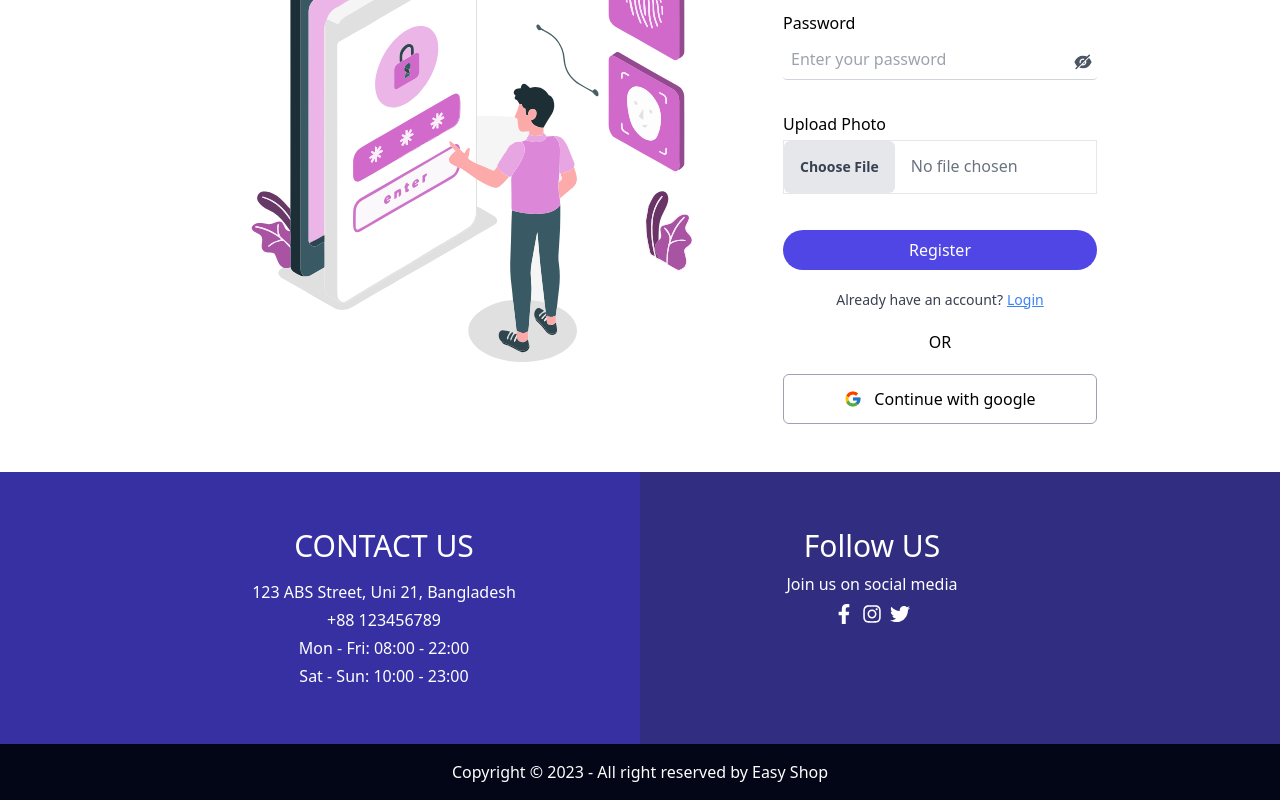
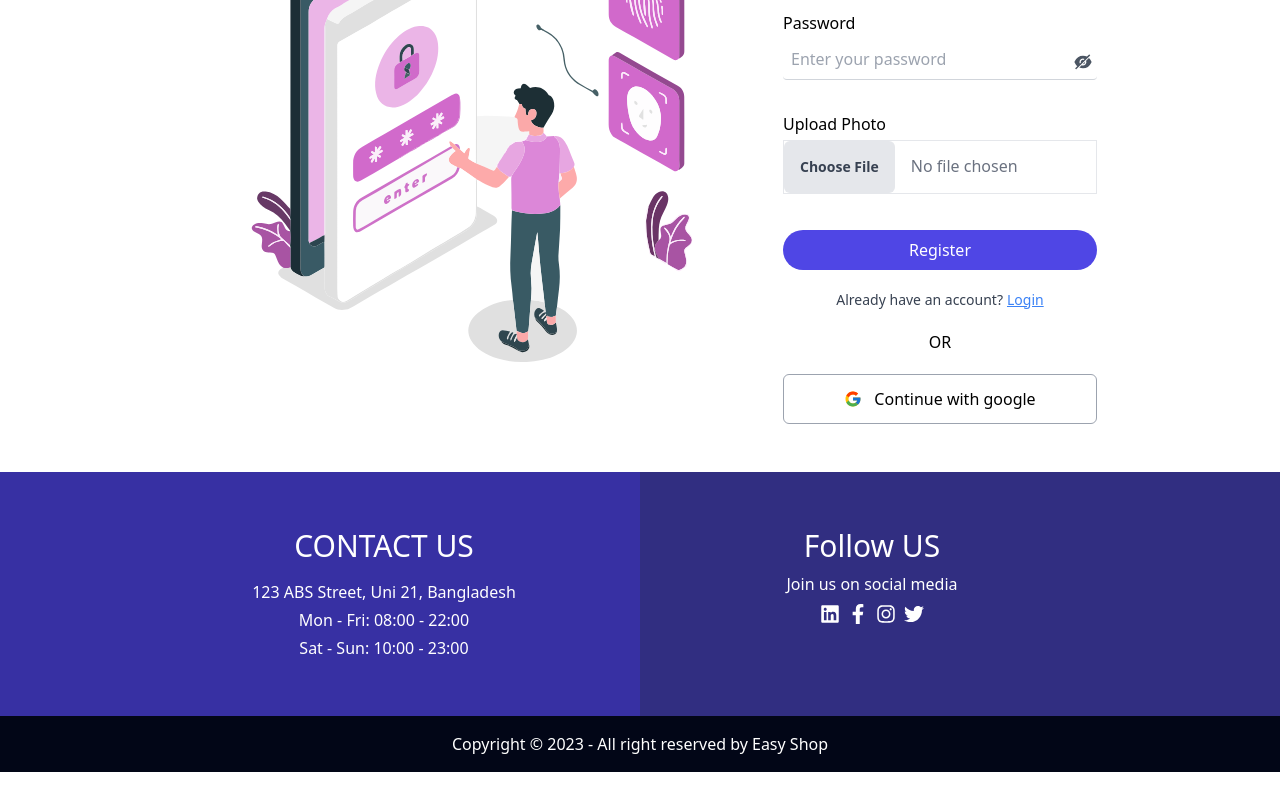
Before and after one commit to yasinarafat4/easy-shop-client, a React (Vite) app: page /register in a window 1280 px wide. Shown: the part 376-1176 px from the top of the page. After the commit the page ends 1148 px from the top, so only its background shows below. Built offline with nearby package versions, Linux system fonts and the light colour scheme; no server answers.

Commit message:
Contact section added

```diff
--- /dev/null
+++ b/src/pages/Home/Contact/Contact.jsx
@@ -0,0 +1,12 @@
+import React from 'react';
+
+const Contact = () => {
+    return (
+        <div className='p-14 mx-8 dark:bg-slate-800 bg-black text-white text-center'>
+            <p>+88 123456789</p>
+            <p>Email: easyshop@gmail.com</p>
+        </div>
+    );
+};
+
+export default Contact;
--- a/src/pages/Home/Home.jsx
+++ b/src/pages/Home/Home.jsx
@@ -3,6 +3,7 @@ import { Helmet } from "react-helmet-async";
 import About from "./About/About";
 import AllProductsByCategory from "./AllProductsByCategory/AllProductsByCategory";
 import Banner from "./Banner/Banner";
+import Contact from "./Contact/Contact";
 import Featured from "./Featured/Featured";
 import OurPartners from "./OurPartners/OurPartners";
 import PopularProducts from "./PopularProducts/PopularProducts";
@@ -22,6 +23,7 @@ const Home = () => {
       <PopularProducts />
       <ShortInfo />
       <About />
+      <Contact />
       <Featured />
       <OurPartners />
     </div>
--- a/src/pages/Shared/Footer/Footer.jsx
+++ b/src/pages/Shared/Footer/Footer.jsx
@@ -1,4 +1,9 @@
-import { FaFacebookF, FaInstagram, FaTwitter } from "react-icons/fa";
+import {
+  FaFacebookF,
+  FaInstagram,
+  FaLinkedin,
+  FaTwitter,
+} from "react-icons/fa";
 
 const Footer = () => {
   const currentDate = new Date();
@@ -11,7 +16,6 @@ const Footer = () => {
           <h2 className="text-2xl lg:text-3xl mb-4">CONTACT US</h2>
           <div className="space-y-1">
             <p>123 ABS Street, Uni 21, Bangladesh</p>
-            <p>+88 123456789</p>
             <p>Mon - Fri: 08:00 - 22:00</p>
             <p>Sat - Sun: 10:00 - 23:00</p>
           </div>
@@ -20,26 +24,37 @@ const Footer = () => {
           <h2 className="text-2xl lg:text-3xl">Follow US</h2>
           <p>Join us on social media</p>
           <div className="flex justify-center items-center gap-2">
+            {/* Instragram */}
+            <a
+              href="https://www.linkedin.com"
+              target="_blank"
+              rel="noopener noreferrer"
+            >
+              <FaLinkedin className="text-white text-xl" />
+            </a>
+            {/* Facebook */}
             <a
               href="https://www.facebook.com"
               target="_blank"
               rel="noopener noreferrer"
             >
-              <FaFacebookF className="react-facebook-icon text-white text-xl" />
+              <FaFacebookF className="text-white text-xl" />
             </a>
+            {/* Instragram */}
             <a
               href="https://www.instagram.com"
               target="_blank"
               rel="noopener noreferrer"
             >
-              <FaInstagram className="react-instagram-icon text-white text-xl" />
+              <FaInstagram className="text-white text-xl" />
             </a>
+            {/* Twitter */}
             <a
               href="https://www.twitter.com"
               target="_blank"
               rel="noopener noreferrer"
             >
-              <FaTwitter className="react-twitter-icon text-white text-xl" />
+              <FaTwitter className="text-white text-xl" />
             </a>
           </div>
         </div>
```
